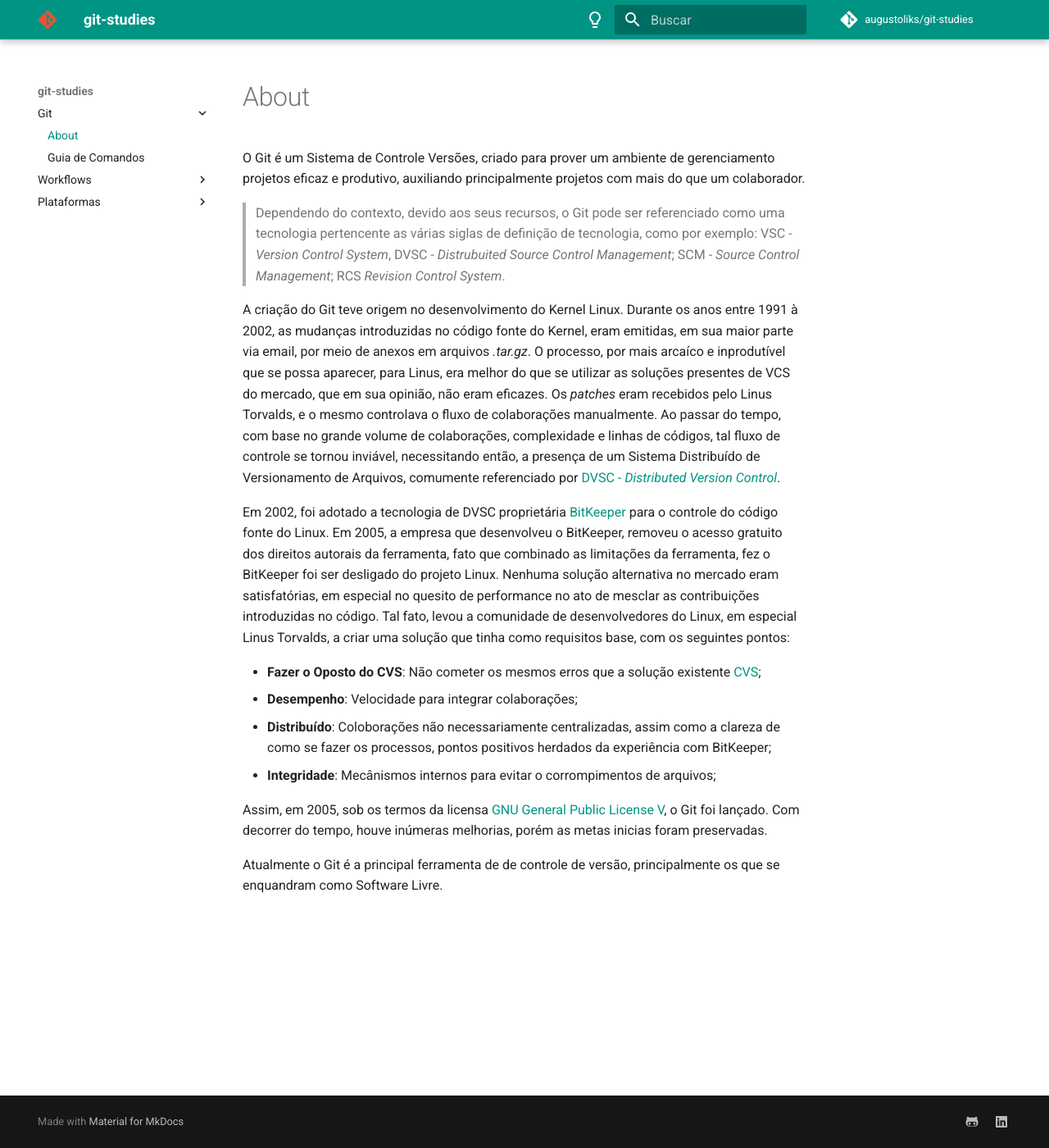
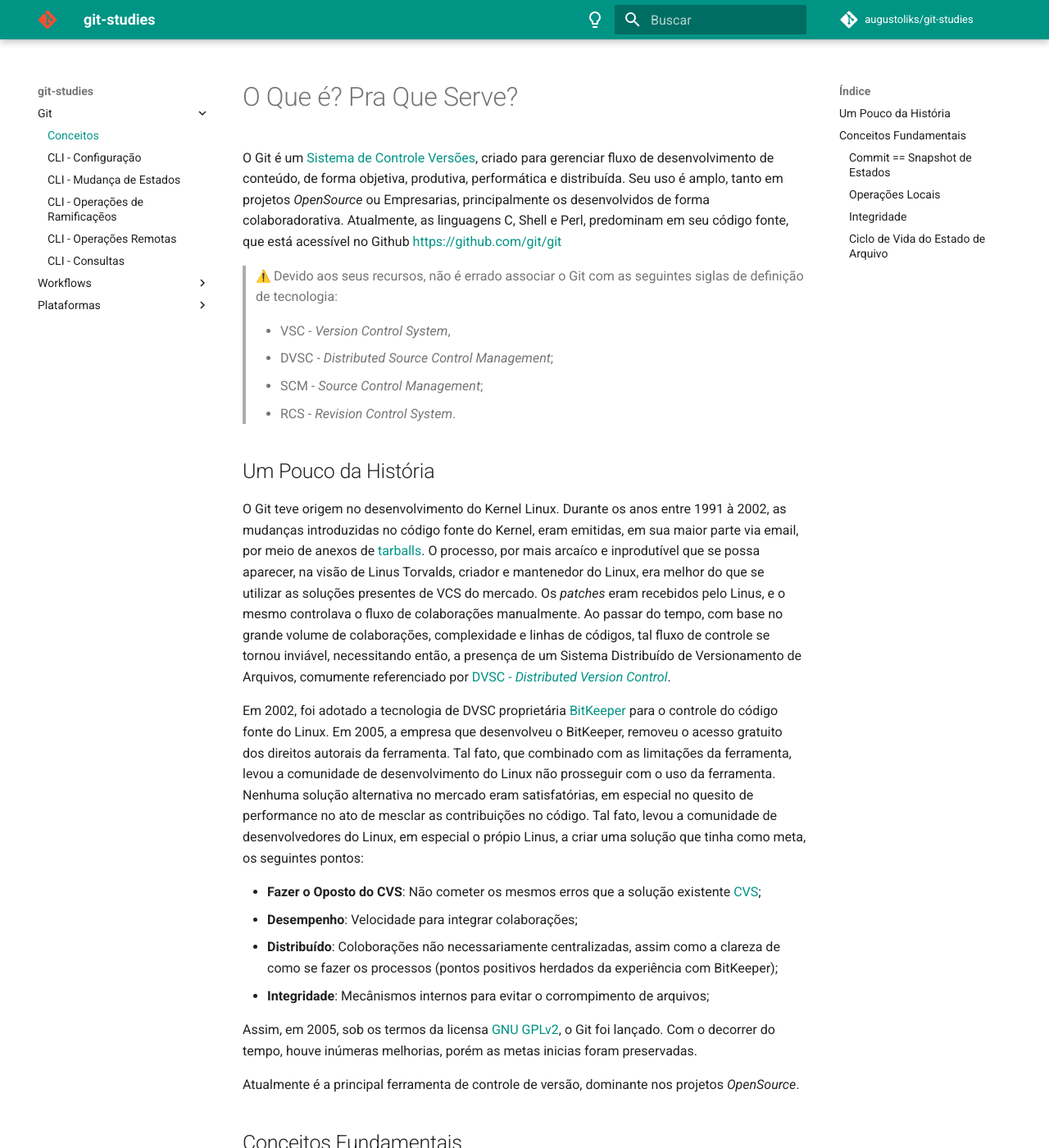
Before and after one commit to augustoliks/git, an MkDocs documentation site: the page built from docs/git/about.md, in a window 1280 px wide and 1400 px high. Shown: the whole window at 82% size. Built offline with MkDocs 1.6.1 and Material for MkDocs 9.7.7, drawn with Linux system fonts in a browser that asks for light colours; emoji names are drawn with the system emoji font; comment, search, counter and statistics services are not loaded; some of the changed text lies outside the part shown.

Commit message:
git update desc git

```diff
--- a/docs/git/about.md
+++ b/docs/git/about.md
@@ -1,16 +1,75 @@
-O Git é um Sistema de Controle Versões, criado para prover um ambiente de gerenciamento projetos eficaz e produtivo, auxiliando principalmente projetos com mais do que um colaborador.
+# O Que é? Pra Que Serve?
 
-> Dependendo do contexto, devido aos seus recursos, o Git pode ser referenciado como uma tecnologia pertencente as várias siglas de definição de tecnologia, como por exemplo: VSC - *Version Control System*, DVSC - *Distrubuited Source Control Management*; SCM - *Source Control Management*; RCS *Revision Control System*.
+O Git é um [Sistema de Controle Versões](https://pt.wikipedia.org/wiki/Sistema_de_controle_de_vers%C3%B5es), criado para gerenciar fluxo de desenvolvimento de conteúdo, de forma objetiva, produtiva, performática e distribuída. Seu uso é amplo, tanto em projetos *OpenSource* ou Empresarias, principalmente os desenvolvidos de forma colaboradorativa. Atualmente, as linguagens C, Shell e Perl, predominam em seu código fonte, que está acessível no Github [https://github.com/git/git](https://github.com/git/git)
 
-A criação do Git teve origem no desenvolvimento do Kernel Linux. Durante os anos entre 1991 à 2002, as mudanças introduzidas no código fonte do Kernel, eram emitidas, em sua maior parte via email, por meio de anexos em arquivos *.tar.gz*. O processo, por mais arcaíco e inprodutível que se possa aparecer, para Linus, era melhor do que se utilizar as soluções presentes de VCS do mercado, que em sua opinião, não eram eficazes. Os *patches* eram recebidos pelo Linus Torvalds, e o mesmo controlava o fluxo de colaborações manualmente. Ao passar do tempo, com base no grande volume de colaborações, complexidade e linhas de códigos, tal fluxo de controle se tornou inviável, necessitando então, a presença de um Sistema Distribuído de Versionamento de Arquivos, comumente referenciado por [DVSC - *Distributed Version Control*](https://en.wikipedia.org/wiki/Distributed_version_control).
+> :warning: Devido aos seus recursos, não é errado associar o Git com as seguintes siglas de definição de tecnologia:
+>
+> - VSC - *Version Control System*,
+> - DVSC - *Distributed Source Control Management*;
+> - SCM - *Source Control Management*;
+> - RCS - *Revision Control System*.
 
-Em 2002, foi adotado a tecnologia de DVSC proprietária [BitKeeper](http://www.bitkeeper.org/) para o controle do código fonte do Linux. Em 2005, a empresa que desenvolveu o BitKeeper, removeu  o acesso gratuito dos direitos autorais da ferramenta, fato que combinado as limitações da ferramenta, fez o BitKeeper foi ser desligado do projeto Linux. Nenhuma solução alternativa no mercado eram satisfatórias, em especial no quesito de performance no ato de mesclar as contribuições introduzidas no código. Tal fato, levou a comunidade de desenvolvedores do Linux, em especial Linus Torvalds, a criar uma solução que tinha como requisitos base, com os seguintes pontos:
+## Um Pouco da História
+
+O Git teve origem no desenvolvimento do Kernel Linux. Durante os anos entre 1991 à 2002, as mudanças introduzidas no código fonte do Kernel, eram emitidas, em sua maior parte via email, por meio de anexos de [tarballs](https://en.wikipedia.org/wiki/Tar_(computing)). O processo, por mais arcaíco e inprodutível que se possa aparecer, na visão de Linus Torvalds, criador e mantenedor do Linux, era melhor do que se utilizar as soluções presentes de VCS do mercado. Os *patches* eram recebidos pelo Linus, e o mesmo controlava o fluxo de colaborações manualmente. Ao passar do tempo, com base no grande volume de colaborações, complexidade e linhas de códigos, tal fluxo de controle se tornou inviável, necessitando então, a presença de um Sistema Distribuído de Versionamento de Arquivos, comumente referenciado por [DVSC - *Distributed Version Control*](https://en.wikipedia.org/wiki/Distributed_version_control).
+
+Em 2002, foi adotado a tecnologia de DVSC proprietária [BitKeeper](http://www.bitkeeper.org/) para o controle do código fonte do Linux. Em 2005, a empresa que desenvolveu o BitKeeper, removeu  o acesso gratuito dos direitos autorais da ferramenta. Tal fato, que combinado com as limitações da ferramenta, levou a comunidade de desenvolvimento do Linux não prosseguir com o uso da ferramenta. Nenhuma solução alternativa no mercado eram satisfatórias, em especial no quesito de performance no ato de mesclar as contribuições no código. Tal fato, levou a comunidade de desenvolvedores do Linux, em especial o própio Linus, a criar uma solução que tinha como meta, os seguintes pontos:
 
 - **Fazer o Oposto do CVS**: Não cometer os mesmos erros que a solução existente [CVS](https://en.wikipedia.org/wiki/Concurrent_Versions_System);
 - **Desempenho**: Velocidade para integrar colaborações;
-- **Distribuído**: Coloborações não necessariamente centralizadas, assim como a clareza de como se fazer os processos, pontos positivos herdados da experiência com BitKeeper;
-- **Integridade**: Mecânismos internos para evitar o corrompimentos de arquivos;
+- **Distribuído**: Coloborações não necessariamente centralizadas, assim como a clareza de como se fazer os processos (pontos positivos herdados da experiência com BitKeeper);
+- **Integridade**: Mecânismos internos para evitar o corrompimento de arquivos;
 
-Assim, em 2005, sob os termos da licensa [GNU General Public License V](https://www.gnu.org/licenses/old-licenses/gpl-2.0.html), o Git foi lançado. Com decorrer do tempo, houve inúmeras melhorias, porém as metas inicias foram preservadas.
+Assim, em 2005, sob os termos da licensa [GNU GPLv2](https://www.gnu.org/licenses/old-licenses/gpl-2.0.html), o Git foi lançado. Com o decorrer do tempo, houve inúmeras melhorias, porém as metas inicias foram preservadas.
 
-Atualmente o Git é a principal ferramenta de de controle de versão, principalmente os que se enquandram como Software Livre.
+Atualmente é a principal ferramenta de controle de versão, dominante nos projetos *OpenSource*.
+
+## Conceitos Fundamentais
+
+Será abordado alguns conceitos fundamentais, dos quais uma vez compreendidos, tornará mais fácil a utilização da ferramenta.
+
+### Commit == *Snapshot* de Estados
+
+A principal diferença entre o Git e as demais soluções existentes de VCS, é forma de como os dados são gerenciados.
+
+> :memo: Como soluções existentes, podemos citar por exemplo o [Subversion](https://subversion.apache.org/), [Perforce](https://www.perforce.com/solutions/version-control)e [Bazaar](https://bazaar.canonical.com/en/)
+
+Algumas das soluções existentes, faz o controle de versão armazenando dados como alterações em uma versão básica de cada arquivo. Segue o exemplo:
+
+![](img/dm-others.png)
+
+Diferetemente do formato exibido acima, o Git trata seus dados como um **fluxo do estado dos arquivos**. A cada *commit*, ou seja, a cada vez que for salvo o estado do projeto, é criado um *snapshot*. O conteúdo deste *snapshot* é composto pelas referencias dos arquivos presentes no momento.
+
+![](img/dm-git.png)
+
+O Git é inteligente ao ponto de manter a referência de um arquivo, caso não houver alterações no mesmo entre *commits*.
+
+Este formato, evita redundancia e possibilita benefícios como ramificações e controles de conflitos de forma eficiente e performática.
+
+### Operações Locais
+
+Por mais que o Git se enquadre no formato [DVSC - *Distributed Source Control Management*](https://en.wikipedia.org/wiki/Distributed_version_control), boa parte de suas operações são locais. Quando um projeto com Git é clonado (baixado), a base de dados que contém os metadados do versionamento do projeto, ficam contidos no diretório `.git` na raiz do repositório. Neste é possível consultar o histórico sem a necessidade de conexão com um servidor centralizado.
+
+### Integridade
+
+Para evitar corrompimento de arquivos, os mesmos são submetidos a função criptográfica [SHA-1](https://pt.wikipedia.org/wiki/SHA-1).
+
+### Ciclo de Vida do Estado de Arquivo
+
+Um arquivo pode estar três **areas**:
+
+- `Working Directory`: Não indexados na base local;
+- `INDEX` — *aka*: `Staging`: Prontos para serem indexados a base local;
+- `HEAD` — *aka*: `.git`: Indexados na base local.
+
+![](img/file-areas.png)
+
+Nestas áreas, um arquivo pode conter os seguintes **status**:
+
+- `Untracked`: Quando o arquivo está em `Working Directory`;
+- `Staged` — *aka* `Tracked`: Quando o arquivo está no `INDEX`.
+    - `Unmodified`: Arquivos no `INDEX` que não tiveram alterações entre *commits*;
+    - `Modified`: Arquivos no `INDEX`  que tiveram alterações entre *commits*;
+- `Commited` — *aka* `HEAD`: Arquivos indexados na base de dados do Git.
+
+![](img/file-status.png)
--- a/mkdocs.yml
+++ b/mkdocs.yml
@@ -8,8 +8,12 @@
 
 nav:
   - Git:
-    - git/about.md
-    - git/comandos.md
+    - Conceitos: git/about.md
+    - CLI - Configuração: git/cli-config.md
+    - CLI - Mudança de Estados: git/cli-state.md
+    - CLI - Operações de Ramificaçẽos: git/cli-branch.md
+    - CLI - Operações Remotas: git/cli-remote.md
+    - CLI - Consultas: git/cli-logs.md
   - Workflows:
     - workflows/about.md
     - workflows/git-flow.md
@@ -41,7 +45,7 @@
   features:
     - search.suggest
     - search.highlight
-
+    - navigation.top
 extra:
   social:
     - icon: fontawesome/brands/github-alt
@@ -52,3 +56,7 @@
 markdown_extensions:
   - pymdownx.highlight
   - pymdownx.superfences
+  - admonition
+  - pymdownx.emoji:
+      emoji_index: !!python/name:materialx.emoji.twemoji
+      emoji_generator: !!python/name:materialx.emoji.to_svg
```
Also changed, not shown: docs/git/cli-branch.md (added, +1 -0 lines), docs/git/cli-config.md (added, +181 -0 lines), docs/git/cli-logs.md (added, +13 -0 lines), docs/git/cli-remote.md (added, +31 -0 lines), docs/git/cli-state.md (added, +89 -0 lines), docs/git/comandos.md (deleted, +0 -194 lines), docs/git/img/dm-git.png (added), docs/git/img/dm-others.png (added), docs/git/img/file-areas.png (added), docs/git/img/file-status.png (added), docs/git/img/stages.png (deleted).
